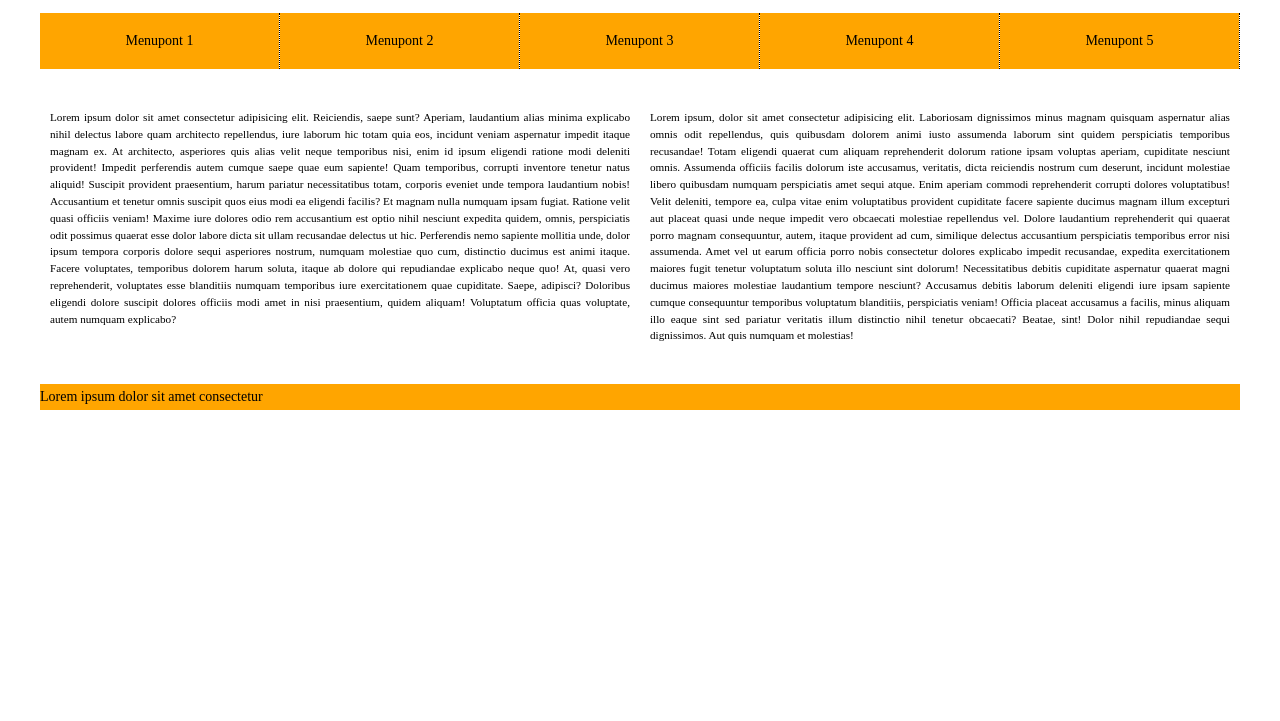
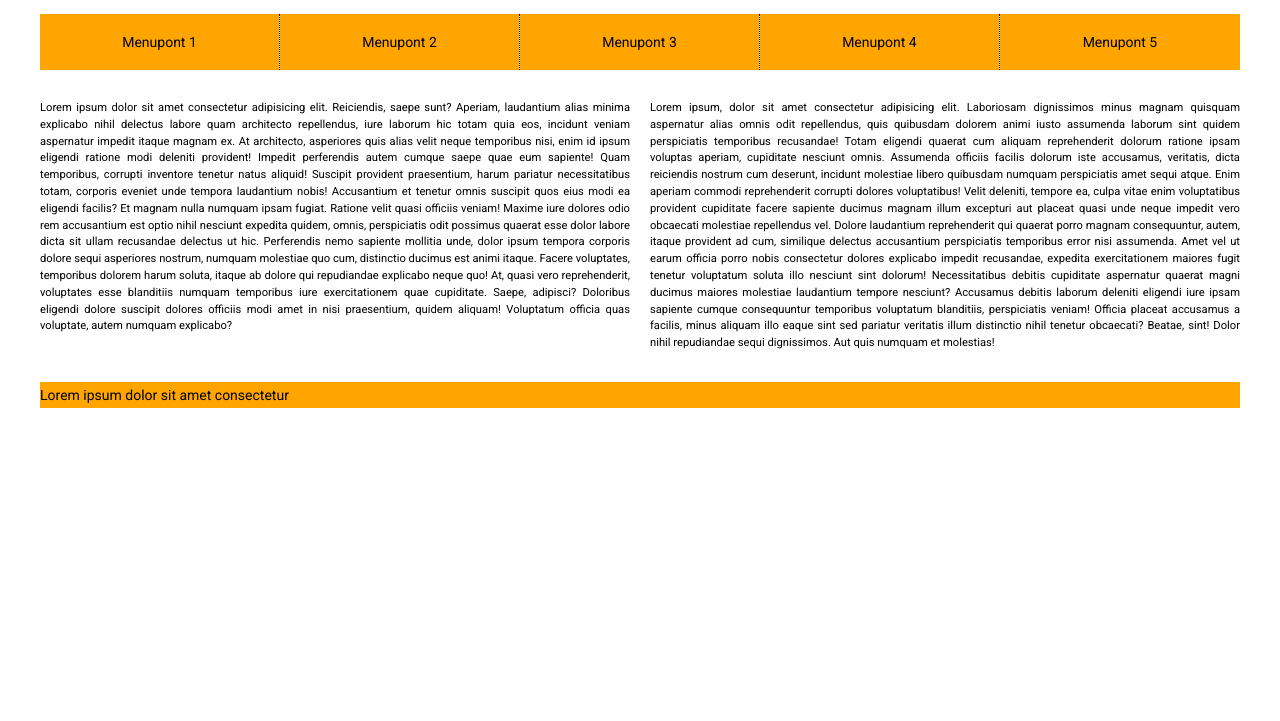
Before and after one commit to ZoltanKocs/20221029Web, a plain HTML site: page index.html in a window 1280 px wide. Shown: the part 79-800 px from the top of the page. Drawn offline with Linux system fonts and the light colour scheme.

Commit message:
create update

```diff
--- a/index.html
+++ b/index.html
@@ -5,6 +5,7 @@
     <meta http-equiv="X-UA-Compatible" content="IE=edge">
     <meta name="viewport" content="width=device-width, initial-scale=1.0">
     <link rel="stylesheet" type="text/css" href="./style/style.css">
+    <link rel="icon" type="img/ico" href="./img/favicon.ico">
     <title>Weblap</title>
 </head>
 <body>
--- a/style/style.css
+++ b/style/style.css
@@ -1,3 +1,4 @@
+@import url('https://fonts.googleapis.com/css2?family=Roboto&display=swap');
 *{
     margin:  0;
     padding: 0;
@@ -5,6 +6,9 @@
 }
 html{
     font-size: 14px;
+}
+body{
+    font-family: 'Roboto', sans-serif;
 }
 #container{
     max-width: 1200px;
@@ -18,12 +22,19 @@ html{
     padding: 5px 0;
 }
 #content .news{
-    padding: 10px;
+
     max-width: 49.99999%;
     float: left;
     text-align: justify;
     line-height: 1.5;
     font-size: .8rem;
+}
+#content .news:first-child{
+    padding-right: 10px;
+
+}
+#content .news:nth-child(2){
+    padding-left: 10px;
 }
 #content::after, #nav ul::after {
     content: "";
@@ -40,6 +51,9 @@ html{
     text-align: center;
     border-right: 1px dotted black;
 }
+#nav ul li:last-child{
+    border-right:none;
+}
 #nav ul li a{
     background: orange;
     padding:20px;
```
Also changed, not shown: img/favicon.ico (added).
